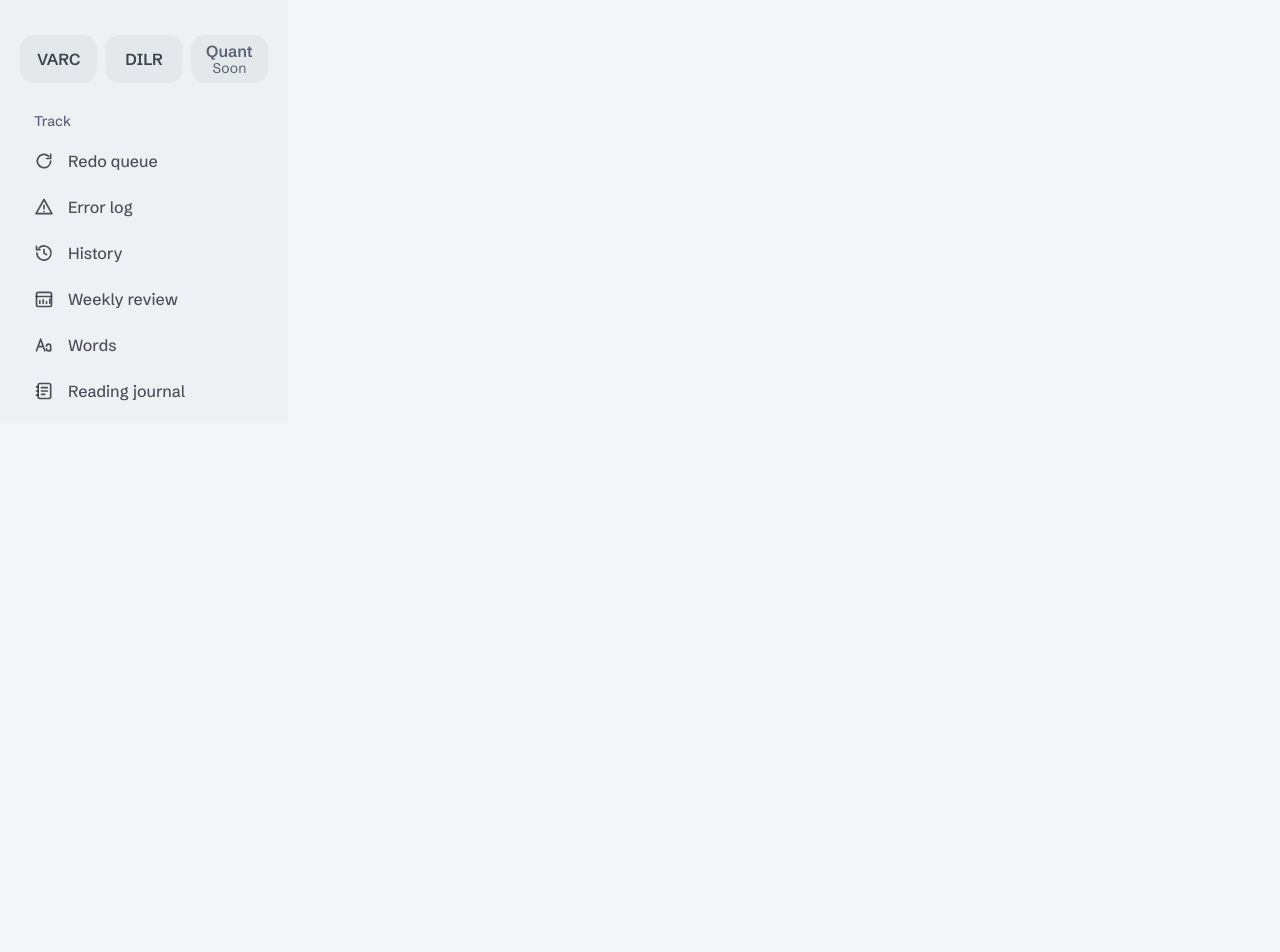
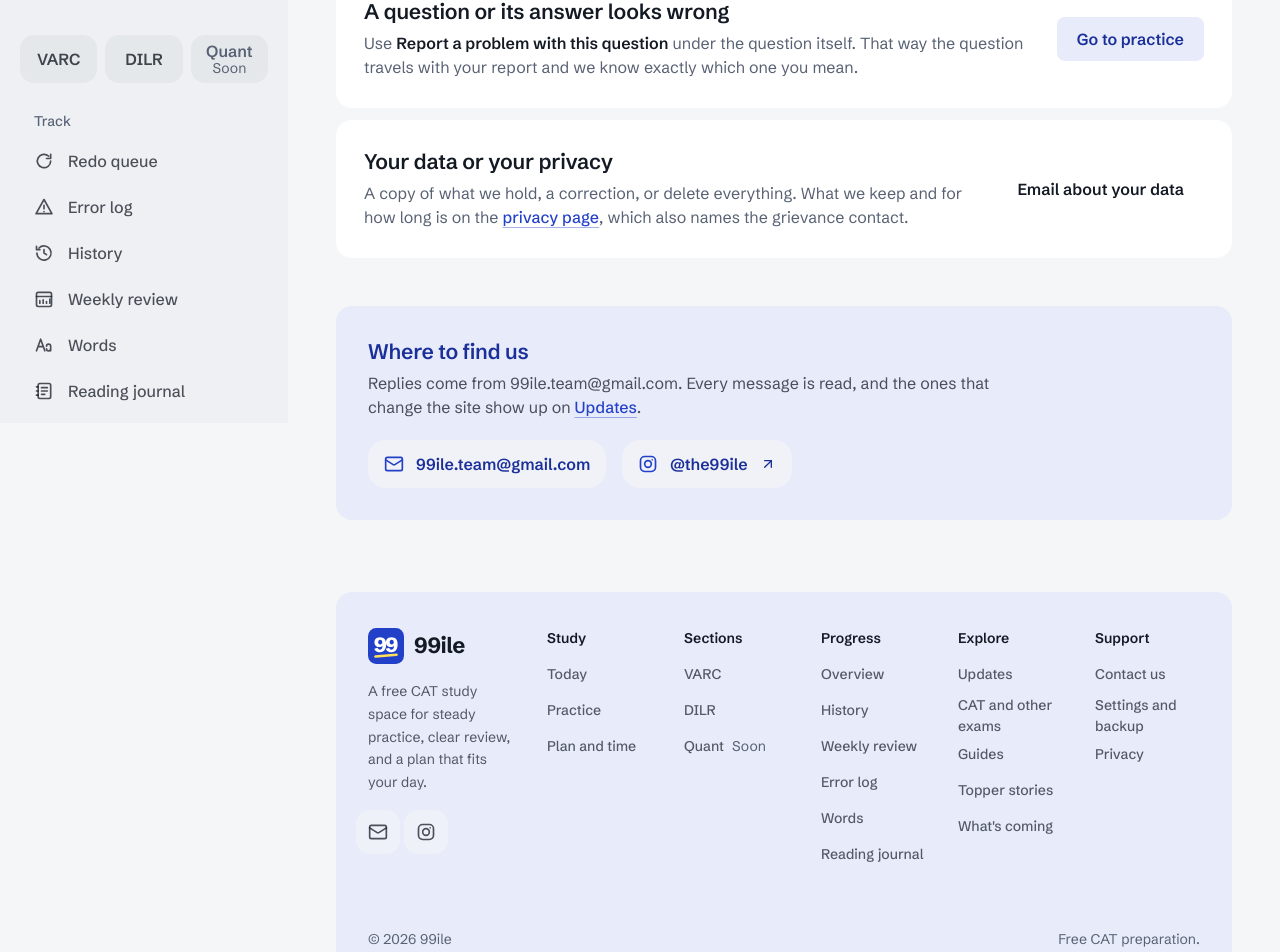
Before and after one commit to japp47/CAT-Prep, a React (Vite) app: page /contact in a window 1280 px wide. Shown: the part 377-1329 px from the top of the page. Before the commit the page ends 800 px from the top, so only its background shows below. Built offline with nearby package versions, Linux system fonts and the light colour scheme.

Commit message:
feat: add a contact page, put Instagram and email in the footer, and drop GitHub from the home page

```diff
--- a/src/App.tsx
+++ b/src/App.tsx
@@ -50,6 +50,7 @@ const SignIn = lazy(() => import("./pages/SignIn"));
 const You = lazy(() => import("./pages/You"));
 const Admin = lazy(() => import("./pages/Admin"));
 const Privacy = lazy(() => import("./pages/Privacy"));
+const Contact = lazy(() => import("./pages/Contact"));
 const Unsubscribe = lazy(() => import("./pages/Unsubscribe"));
 // Only in builds with the API on: where a scanned link code lands (B4).
 const LinkPage = API_ENABLED ? lazy(() => import("./pages/Link")) : null;
@@ -57,7 +58,7 @@ const LinkPage = API_ENABLED ? lazy(() => import("./pages/Link")) : null;
 const TITLES: Record<string, string> = {
   "/": "99ile: free CAT prep", "/today": "Today", "/plan": "Plan and time", "/practice": "Practice", "/varc/practice": "VARC practice", "/dilr/practice": "DILR practice", "/quant/practice": "Quant practice", "/practice/library": "RC library", "/practice/sectional": "VARC sectional", "/practice/va": "VA drill", "/practice/cr": "Critical reasoning drill", "/practice/speed": "Reading speed test", "/practice/redo": "Redo queue", "/practice/arena": "Set Selection Arena", "/practice/replay": "DILR replay", "/varc": "VARC", "/dilr": "DILR", "/quant": "Quant",
   "/progress": "Progress", "/progress/mock-review": "Analyse a mock", "/review": "Weekly review", "/errors": "Error log", "/words": "Words", "/journal": "Reading journal", "/updates": "Important updates", "/exams": "CAT and other exams",
-  "/guides": "Guides", "/stories": "Topper stories", "/roadmap": "What's coming", "/settings": "Settings", "/link": "Link this device", "/privacy": "Privacy",
+  "/guides": "Guides", "/stories": "Topper stories", "/roadmap": "What's coming", "/settings": "Settings", "/link": "Link this device", "/privacy": "Privacy", "/contact": "Contact us",
 };
 
 function Title() {
@@ -133,6 +134,7 @@ export const router = createBrowserRouter(createRoutesFromElements(
       <Route path="stories" element={<Stories />} />
       <Route path="roadmap" element={<Roadmap />} />
       <Route path="settings" element={<Settings />} />
+      <Route path="contact" element={<Contact />} />
       <Route path="privacy" element={<Privacy />} />
       <Route path="unsubscribe" element={<Unsubscribe />} />
       {LinkPage && <Route path="link" element={<LinkPage />} />}
--- a/src/components/Icons.tsx
+++ b/src/components/Icons.tsx
@@ -13,6 +13,8 @@ export const IconWeek = () => <svg viewBox="0 0 24 24" {...P} aria-hidden="true"
 export const IconWords = () => <svg viewBox="0 0 24 24" {...P} aria-hidden="true"><path d="M3 19l5-14 5 14M4.8 14h6.4" /><path d="M20 19v-5.5a2.5 2.5 0 00-5 0M15 16.5a2.5 2.5 0 105 0" /></svg>;
 export const IconJournal = () => <svg viewBox="0 0 24 24" {...P} aria-hidden="true"><rect x="5" y="3" width="15" height="18" rx="2" /><path d="M9 8h7M9 12h7M9 16h4" /><path d="M5 7H3M5 12H3M5 17H3" /></svg>;
 export const IconBell = () => <svg viewBox="0 0 24 24" {...P} aria-hidden="true"><path d="M6 16v-5a6 6 0 0112 0v5l2 2H4z" /><path d="M10 21h4" /></svg>;
+/** Instagram, for the link to the page itself. lucide dropped its brand icons, so the mark is drawn here. */
+export const IconInstagram = () => <svg viewBox="0 0 24 24" {...P} aria-hidden="true"><rect x="3" y="3" width="18" height="18" rx="5" /><circle cx="12" cy="12" r="4" /><path d="M17 7h.01" /></svg>;
 /** Updates: site news. A bell would now say "study reminders", which the sidebar's bell button means (7 Nov 2026). */
 export const IconMegaphone = () => <svg viewBox="0 0 24 24" {...P} aria-hidden="true"><path d="M4 10v4l12 5V5z" /><path d="M16 9h2a3 3 0 010 6h-2" /><path d="M7 15v4h3" /></svg>;
 export const IconExam = () => <svg viewBox="0 0 24 24" {...P} aria-hidden="true"><rect x="5" y="4" width="14" height="17" rx="2" /><path d="M9 2.5h6v3H9z" /><path d="M9 13l2 2 4-4" /></svg>;
--- a/src/components/Layout.tsx
+++ b/src/components/Layout.tsx
@@ -97,7 +97,7 @@ export default function Layout() {
   useTheme();
   const [sidebarCollapsed, setSidebarCollapsed] = usePref<boolean>("sidebar-collapsed", false);
   const landing = loc.pathname === "/";
-  const showFooter = landing || loc.pathname.replace(/\/+$/, "") === "/privacy";
+  const showFooter = landing || ["/privacy", "/contact"].includes(loc.pathname.replace(/\/+$/, ""));
   useEffect(() => {
     const onShortcut = (event: KeyboardEvent) => {
       if ((event.metaKey || event.ctrlKey) && event.key.toLowerCase() === "k") {
--- a/src/components/SearchPalette.tsx
+++ b/src/components/SearchPalette.tsx
@@ -44,6 +44,7 @@ const PAGES = [
   { title: "What's coming", href: "/roadmap", keywords: "roadmap future" },
   { title: "Settings and backup", href: "/settings", keywords: "install export restore data" },
   { title: "About 99ile", href: "/#about", keywords: "about mission" },
+  { title: "Contact us", href: "/contact", keywords: "contact support help message email complain complaint issue problem suggestion feedback idea instagram reach team" },
   { title: "Privacy", href: "/privacy", keywords: "privacy data delete export contact grievance cookies stored" },
   { title: "You: your CAT and your study", href: "/you", keywords: "you profile me account target percentile first attempt repeat working studying student member streak days questions" },
   { title: "History", href: "/history", keywords: "history past days calendar did done yesterday week log timeline what i did passages attempts" },
--- a/src/components/SiteFooter.tsx
+++ b/src/components/SiteFooter.tsx
@@ -1,46 +1,78 @@
+import type { ReactNode } from "react";
 import { Link } from "react-router-dom";
+import { Mail } from "lucide-react";
 import { SECTIONS } from "../sections";
 import Brand from "./Brand";
-import { CONTACT_EMAIL } from "../data/site";
+import { CONTACT_EMAIL, INSTAGRAM_HANDLE, INSTAGRAM_URL } from "../data/site";
+import { IconInstagram } from "./Icons";
 import type { SiteNavItem } from "./SiteHeader";
+
+/**
+ * The last thing on a page, so it stays calm: who this is and how to reach us on the left, the pages in columns on
+ * the right, then the small print after a clear gap. The ways to reach us sit with the brand rather than in a strip
+ * of their own, and they show at every width — a phone hides the nav columns (it has the tab bar and the menu) but
+ * never the identity. Nothing is listed twice.
+ */
+
+const LINK = "inline-flex min-h-11 items-center lg:min-h-9 gap-2 rounded-sm text-sm font-medium text-foreground/70 transition-colors hover:text-primary focus-visible:ring-2 focus-visible:ring-ring focus-visible:outline-none motion-reduce:transition-none";
 
 function FooterColumn({ title, items }: { title: string; items: SiteNavItem[] }) {
   return (
-    <nav aria-label={`Footer ${title}`} className="flex flex-col items-start gap-3">
+    <nav aria-label={`Footer ${title}`} className="hidden flex-col items-start gap-2 lg:flex">
       <h2 className="text-sm font-semibold text-foreground">{title}</h2>
-      <ul className="flex flex-col items-start gap-1">
-        {items.map((item) => <li key={item.to}>
-          <Link to={item.to} className="inline-flex min-h-8 items-center gap-2 rounded-sm text-sm font-medium text-foreground/75 transition-colors hover:text-primary focus-visible:ring-2 focus-visible:ring-ring focus-visible:outline-none">
-            {item.label}{item.soon && <span className="text-sm font-normal text-muted-foreground">Soon</span>}
-          </Link>
-        </li>)}
+      <ul className="flex flex-col items-start">
+        {items.map((item) => (
+          <li key={item.to}>
+            <Link to={item.to} className={LINK}>
+              {item.label}{item.soon && <span className="font-normal text-muted-foreground">Soon</span>}
+            </Link>
+          </li>
+        ))}
       </ul>
     </nav>
   );
 }
 
+/** One way to reach the team: a 44px target with the mark alone, its name left to screen readers. */
+function Reach({ href, label, external, children }: { href: string; label: string; external?: boolean; children: ReactNode }) {
+  return (
+    <a href={href} aria-label={label} title={label} {...(external ? { target: "_blank", rel: "noopener noreferrer" } : {})}
+      className="grid size-11 place-items-center rounded-lg bg-background/60 text-foreground/75 transition-colors hover:bg-background hover:text-primary active:bg-background active:text-primary focus-visible:ring-2 focus-visible:ring-ring focus-visible:outline-none motion-reduce:transition-none [&_svg]:size-5">
+      {children}
+    </a>
+  );
+}
+
 export default function SiteFooter() {
   return (
-    <footer className="mt-6 rounded-lg bg-accent px-5 py-5 lg:mt-10 lg:px-7 lg:py-7">
-      <div className="hidden gap-x-8 gap-y-10 lg:grid lg:grid-cols-3 xl:grid-cols-[1.35fr_repeat(5,minmax(0,1fr))]">
-        <div className="flex max-w-64 flex-col items-start gap-4">
+    <footer className="mt-6 flex flex-col gap-10 rounded-2xl bg-accent px-5 py-7 lg:mt-10 lg:gap-14 lg:px-8 lg:py-9">
+      <div className="flex flex-col gap-10 lg:grid lg:grid-cols-3 lg:gap-x-8 lg:gap-y-12 xl:grid-cols-[1.4fr_repeat(5,minmax(0,1fr))]">
+        <div className="flex max-w-80 flex-col items-start gap-4">
           <Brand />
-          <p className="text-sm leading-relaxed text-muted-foreground">A free CAT study space for steady practice, clear review, and a plan that fits your day.</p>
+          <p className="text-sm leading-relaxed text-foreground/70">A free CAT study space for steady practice, clear review, and a plan that fits your day.</p>
+          {/* Pulled left by the icon button's own padding, so the marks line up with the text above them. */}
+          <div className="-ml-3 flex items-center gap-1">
+            <Reach href={"mailto:" + CONTACT_EMAIL} label={`Email us at ${CONTACT_EMAIL}`}><Mail aria-hidden /></Reach>
+            <Reach href={INSTAGRAM_URL} external label={`99ile on Instagram, ${INSTAGRAM_HANDLE}`}><IconInstagram /></Reach>
+          </div>
         </div>
         <FooterColumn title="Study" items={[{ to: "/today", label: "Today" }, { to: "/practice", label: "Practice" }, { to: "/plan", label: "Plan and time" }]} />
         <FooterColumn title="Sections" items={SECTIONS.map((section) => ({ to: "/" + section.id, label: section.short, soon: section.status === "soon" }))} />
         <FooterColumn title="Progress" items={[{ to: "/progress", label: "Overview" }, { to: "/history", label: "History" }, { to: "/review", label: "Weekly review" }, { to: "/errors", label: "Error log" }, { to: "/words", label: "Words" }, { to: "/journal", label: "Reading journal" }]} />
         <FooterColumn title="Explore" items={[{ to: "/updates", label: "Updates" }, { to: "/exams", label: "CAT and other exams" }, { to: "/guides", label: "Guides" }, { to: "/stories", label: "Topper stories" }, { to: "/roadmap", label: "What's coming" }]} />
-        <div className="flex flex-col items-start gap-3">
-          <h2 className="text-sm font-semibold text-foreground">Support</h2>
-          <Link to="/settings" className="inline-flex min-h-8 items-center rounded-sm text-sm font-medium text-foreground/75 transition-colors hover:text-primary focus-visible:ring-2 focus-visible:ring-ring focus-visible:outline-none">Settings and backup</Link>
-          <Link to="/privacy" className="inline-flex min-h-8 items-center rounded-sm text-sm font-medium text-foreground/75 transition-colors hover:text-primary focus-visible:ring-2 focus-visible:ring-ring focus-visible:outline-none">Privacy</Link>
-          <a href={"mailto:" + CONTACT_EMAIL} className="inline-flex min-h-8 items-center rounded-sm text-sm font-medium text-foreground/75 transition-colors hover:text-primary focus-visible:ring-2 focus-visible:ring-ring focus-visible:outline-none">{CONTACT_EMAIL}</a>
-        </div>
+        <FooterColumn title="Support" items={[{ to: "/contact", label: "Contact us" }, { to: "/settings", label: "Settings and backup" }, { to: "/privacy", label: "Privacy" }]} />
+
+        {/* A phone gets the three that belong at the end of a page, not all twenty: the rest are a tap away in the menu. */}
+        <nav aria-label="Footer" className="flex flex-wrap items-center gap-x-5 lg:hidden">
+          <Link to="/contact" className={LINK}>Contact us</Link>
+          <Link to="/settings" className={LINK}>Settings and backup</Link>
+          <Link to="/privacy" className={LINK}>Privacy</Link>
+        </nav>
       </div>
-      <div className="flex flex-col items-start gap-1 text-left text-sm leading-relaxed text-muted-foreground lg:mt-6 lg:flex-row lg:justify-between lg:gap-2 lg:py-4">
+
+      <div className="flex flex-col gap-1 text-sm leading-relaxed text-muted-foreground lg:flex-row lg:justify-between lg:gap-4">
         <p>© {new Date().getFullYear()} 99ile</p>
-        <p>Free CAT preparation. <Link to="/privacy" className="underline underline-offset-4 hover:text-primary">Privacy</Link></p>
+        <p>Free CAT preparation.</p>
       </div>
     </footer>
   );
--- a/src/components/kit.tsx
+++ b/src/components/kit.tsx
@@ -128,9 +128,13 @@ export function ArrowLink({ to, children, className }: { to: string; children: R
  */
 export function LinkButton({ to, children, variant = "default", size = "default", className, arrow }: { to: string; children: ReactNode; arrow?: boolean } & Pick<ComponentProps<typeof Button>, "variant" | "size" | "className">) {
   const inside = to.startsWith("/");
+  // An email address opens the mail app in place, so it is neither a route nor a new tab (as in TextLink).
+  const mail = to.startsWith("mailto:");
   return (
     <Button asChild variant={variant} size={size} className={className}>
-      {inside ? <RouterLink to={to}>{children}</RouterLink> : <a href={to} target="_blank" rel="noopener noreferrer">{children}{arrow && <ArrowUpRight aria-hidden />}{NEW_TAB}</a>}
+      {inside ? <RouterLink to={to}>{children}</RouterLink>
+        : mail ? <a href={to}>{children}</a>
+        : <a href={to} target="_blank" rel="noopener noreferrer">{children}{arrow && <ArrowUpRight aria-hidden />}{NEW_TAB}</a>}
     </Button>
   );
 }
--- a/src/data/site.ts
+++ b/src/data/site.ts
@@ -18,3 +18,14 @@ export function reportUrl(what: string, page: string): string {
 
 /** Where privacy questions, requests and complaints go (the DPDP grievance contact on /privacy). */
 export const CONTACT_EMAIL = "99ile.team@gmail.com";
+
+/** The Instagram page, where the build is posted. */
+export const INSTAGRAM_HANDLE = "@the99ile";
+export const INSTAGRAM_URL = "https://www.instagram.com/the99ile/";
+
+/** A mailto with the subject already written, so a message arrives sorted and nobody has to invent a heading. */
+export function mailTo(subject: string, body?: string): string {
+  const parts = [`subject=${encodeURIComponent(subject)}`];
+  if (body) parts.push(`body=${encodeURIComponent(body)}`);
+  return `mailto:${CONTACT_EMAIL}?${parts.join("&")}`;
+}
--- /dev/null
+++ b/src/pages/Contact.tsx
@@ -0,0 +1,78 @@
+import { ArrowUpRight, Mail } from "lucide-react";
+import type { ReactNode } from "react";
+import { Ext, LinkButton, Page, PageHeader, TextLink } from "../components/kit";
+import { IconInstagram } from "../components/Icons";
+import { CONTACT_EMAIL, INSTAGRAM_HANDLE, INSTAGRAM_URL, mailTo } from "../data/site";
+
+/**
+ * Contact (F39's front door). A student with a complaint, a bug or an idea should not have to work out where it
+ * goes, so the page sorts by what the message is about and sends each to the place that can act on it: a wrong
+ * question to the report link under the question itself, where the question's id travels with it, and everything
+ * else to the inbox with its subject already written. There is no form here on purpose: nothing on the site can
+ * post a message with a reply address yet, and a form that answers "Sent" to nobody would be a lie.
+ */
+
+function Route({ title, children, action }: { title: string; children: ReactNode; action: ReactNode }) {
+  return (
+    <div className="flex flex-col gap-4 rounded-2xl bg-card p-5 sm:flex-row sm:items-center sm:justify-between sm:gap-8 sm:p-7">
+      <div className="flex min-w-0 flex-col gap-1.5">
+        <h2 className="text-heading font-semibold">{title}</h2>
+        <p className="measure text-base text-muted-foreground">{children}</p>
+      </div>
+      <div className="shrink-0">{action}</div>
+    </div>
+  );
+}
+
+export default function Contact() {
+  return (
+    <Page>
+      <PageHeader title="Contact us">
+        Something broken, something missing, or an idea that would help you study. We read every message.
+      </PageHeader>
+
+      <div className="flex flex-col gap-3">
+        <Route title="Something is broken, or you have an idea"
+          action={<LinkButton to={mailTo("99ile: feedback")}>Write to us</LinkButton>}>
+          A page that will not load, a number that looks wrong, a drill you wish existed. Tell us what you were
+          doing when it happened and we can usually find it.
+        </Route>
+
+        <Route title="A question or its answer looks wrong"
+          action={<LinkButton to="/practice" variant="secondary">Go to practice</LinkButton>}>
+          Use <b className="font-semibold text-foreground">Report a problem with this question</b> under the question
+          itself. That way the question travels with your report and we know exactly which one you mean.
+        </Route>
+
+        <Route title="Your data or your privacy"
+          action={<LinkButton to={mailTo("99ile: my data")} variant="ghost">Email about your data</LinkButton>}>
+          A copy of what we hold, a correction, or delete everything. What we keep and for how long is on the{" "}
+          <TextLink to="/privacy">privacy page</TextLink>, which also names the grievance contact.
+        </Route>
+      </div>
+
+      <section aria-labelledby="reach-h" className="flex flex-col gap-5 rounded-2xl bg-accent p-6 text-accent-foreground sm:p-8">
+        <div className="flex flex-col gap-1.5">
+          <h2 id="reach-h" className="text-heading font-semibold">Where to find us</h2>
+          <p className="measure text-base text-foreground/75">
+            Replies come from {CONTACT_EMAIL}. Every message is read, and the ones that change the site show up on{" "}
+            <TextLink to="/updates">Updates</TextLink>.
+          </p>
+        </div>
+        <div className="flex flex-col gap-3 sm:flex-row sm:items-center sm:gap-4">
+          <a href={"mailto:" + CONTACT_EMAIL}
+            className="inline-flex min-h-12 items-center gap-3 rounded-xl bg-background/70 px-4 text-base font-semibold transition-colors hover:bg-background active:bg-background focus-visible:ring-2 focus-visible:ring-ring focus-visible:outline-none motion-reduce:transition-none">
+            <Mail className="size-5 shrink-0 text-primary" aria-hidden />
+            {CONTACT_EMAIL}
+          </a>
+          <Ext href={INSTAGRAM_URL}
+            className="group inline-flex min-h-12 items-center gap-3 rounded-xl bg-background/70 px-4 text-base font-semibold transition-colors hover:bg-background active:bg-background focus-visible:ring-2 focus-visible:ring-ring focus-visible:outline-none motion-reduce:transition-none">
+            <span className="shrink-0 text-primary [&_svg]:size-5" aria-hidden><IconInstagram /></span>
+            {INSTAGRAM_HANDLE}
+            <ArrowUpRight className="size-4 shrink-0 transition-transform duration-300 group-hover:translate-x-0.5 group-hover:-translate-y-0.5 motion-reduce:transition-none" aria-hidden />
+          </Ext>
+        </div>
+      </section>
+    </Page>
+  );
+}
```
Also changed, not shown: src/pages/home/More.tsx (+20 -4 lines).
